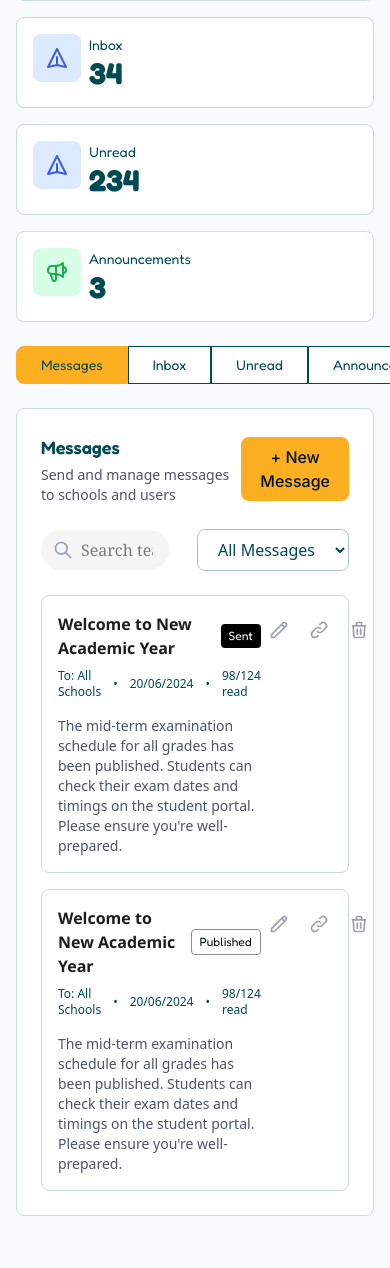
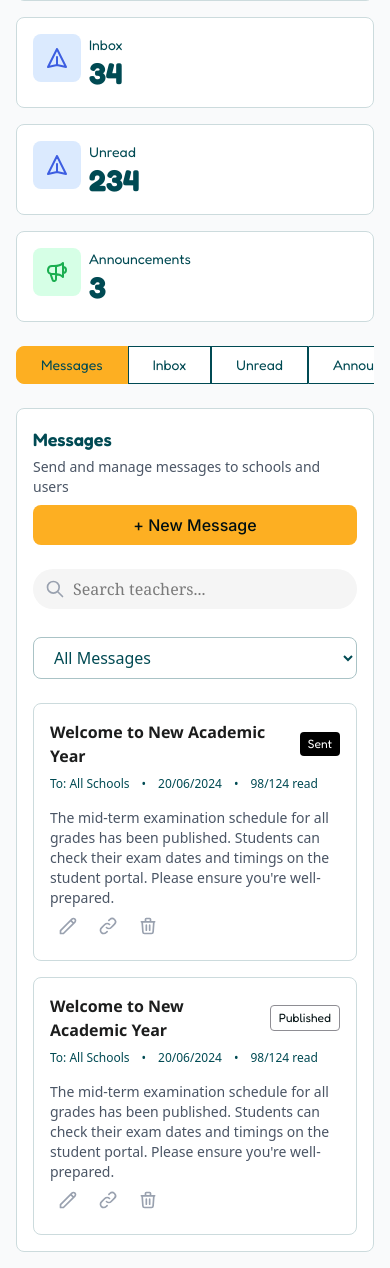
Before and after one commit to tsucess/kokokah_sms, a Laravel app: page /admin/messaging/inbox in a window 390 px wide. Shown: the part 235-1503 px from the top of the page. Run offline with Laravel 12, Linux system fonts and the light colour scheme; style sheets or scripts are compiled from the project's sources; some libraries are stand-ins or nearby versions.

Commit message:
did responsiveness

```diff
--- a/resources/views/admin/messaging/inbox.blade.php
+++ b/resources/views/admin/messaging/inbox.blade.php
@@ -137,7 +137,7 @@
 
     <!-- Tab Navigation -->
     <div class="mb-6">
-        <nav class="flex space-x-8">
+        <nav class="flex space-x-8 overflow-x-auto" style="scrollbar-width: none; -ms-overflow-style: none;">
             <div class="flex">
             <button onclick="showTab('messages')" id="tab-messages"
                 class="px-6 py-2 text-sm rounded-l-lg font-fredoka border border-primary text-primary bg-white hover:bg-gray-200 transition-colors">
@@ -160,21 +160,21 @@
     </div>
   <!-- Messages Tab Content -->
         <div id="content-messages" class="tab-content hidden">
-            <div class="bg-white rounded-lg border border-school-btn p-6">
-                <div class="flex items-center justify-between mb-6">
+            <div class="bg-white rounded-lg border border-school-btn p-4 sm:p-6">
+                <div class="flex flex-col sm:flex-row sm:items-center gap-2 justify-between mb-6">
                     <div>
                         <h3 class="text-lg font-semibold mb-1 font-fredoka text-primary">Messages</h3>
                         <p class="text-sm text-gray-600">Send and manage messages to schools and users</p>
                     </div>
                     <button onclick="openMessageModal()"
-                        class="px-4 py-2 rounded-lg font-medium bg-accent text-black font-inter hover:bg-accent-hover transition-colors">
+                        class="px-4 py-2 rounded-lg font-medium bg-accent text-black text-center font-inter hover:bg-accent-hover transition-colors">
                         + New Message
                     </button>
                 </div>
 
                 <!-- Search && Filter -->
-                <div class="mb-6 flex justify-between items-center gap-7">
-                    <div class="relative w-125">
+                <div class="mb-6 flex flex-col sm:flex-row justify-between sm:items-center gap-7">
+                    <div class="relative max-w-125">
                         <input type="text" placeholder="Search teachers..."
                             class="w-full pl-10 pr-4 py-2 bg-communicationSearch  rounded-full focus:ring-2 focus:border-transparent"
                             style="font-family: 'Sitka', Georgia, serif; focus:ring-color: #FDAF22;">
@@ -203,7 +203,7 @@
                     <div class="space-y-4">
                         <!-- Message 1 -->
                         <div class="border border-school-btn rounded-lg p-4 hover:bg-gray-50 cursor-pointer">
-                            <div class="flex items-start justify-between">
+                            <div class="flex flex-col sm:flex-row items-start justify-between">
                                 <div class="flex-1 flex flex-col gap-4">
                                     <div class="flex flex-col gap-2">
                                         <div class="flex items-center">
@@ -253,7 +253,7 @@
 
                         <!-- Message 2 -->
                         <div class="border border-school-btn rounded-lg p-4 hover:bg-gray-50 cursor-pointer">
-                            <div class="flex items-start justify-between">
+                            <div class="flex flex-col sm:flex-row items-start justify-between">
                                 <div class="flex-1 flex flex-col gap-4">
                                     <div class="flex flex-col gap-2">
                                         <div class="flex items-center">
@@ -308,7 +308,7 @@
 
         <!-- Messages Tab Content -->
         <div id="content-inbox" class="tab-content hidden">
-            <div class="bg-white rounded-lg border border-school-btn p-6">
+            <div class="bg-white rounded-lg border border-school-btn p-4 sm:p-6">
                 <div class="flex items-center justify-between mb-6">
                     <div>
                         <h3 class="text-lg font-semibold mb-1 font-fredoka text-primary">Inbox</h3>
@@ -317,8 +317,8 @@
                 </div>
 
                 <!-- Search && Filter -->
-                <div class="mb-6 flex justify-between items-center gap-7">
-                    <div class="relative w-125">
+                <div class="mb-6 flex flex-col sm:flex-row justify-between sm:items-center gap-7">
+                    <div class="relative max-w-125">
                         <input type="text" placeholder="Search teachers..."
                             class="w-full pl-10 pr-4 py-2 bg-communicationSearch  rounded-full focus:ring-2 focus:border-transparent"
                             style="font-family: 'Sitka', Georgia, serif; focus:ring-color: #FDAF22;">
@@ -347,7 +347,7 @@
                     <div class="space-y-4">
                         <!-- Message 1 -->
                         <div class="border border-school-btn rounded-lg p-4 hover:bg-gray-50 cursor-pointer">
-                            <div class="flex items-start justify-between">
+                            <div class="flex flex-col sm:flex-row items-start justify-between">
                                 <div class="flex-1 flex flex-col gap-4">
                                     <div class="flex flex-col gap-2">
                                         <div class="flex items-center">
@@ -397,7 +397,7 @@
 
                         <!-- Message 2 -->
                         <div class="border border-school-btn rounded-lg p-4 hover:bg-gray-50 cursor-pointer">
-                            <div class="flex items-start justify-between">
+                            <div class="flex flex-col sm:flex-row items-start justify-between">
                                 <div class="flex-1 flex flex-col gap-4">
                                     <div class="flex flex-col gap-2">
                                         <div class="flex items-center">
@@ -453,7 +453,7 @@
 
         <!-- Messages Tab Content -->
         <div id="content-unread" class="tab-content hidden">
-            <div class="bg-white rounded-lg border border-school-btn p-6">
+            <div class="bg-white rounded-lg border border-school-btn p-4 sm:p-6">
                 <div class="flex items-center justify-between mb-6">
                     <div>
                         <h3 class="text-lg font-semibold mb-1 font-fredoka text-primary">Unread</h3>
@@ -462,8 +462,8 @@
                 </div>
 
                 <!-- Search && Filter -->
-                <div class="mb-6 flex justify-between items-center gap-7">
-                    <div class="relative w-125">
+                <div class="mb-6 flex flex-col sm:flex-row justify-between sm:items-center gap-7">
+                    <div class="relative max-w-125">
                         <input type="text" placeholder="Search teachers..."
                             class="w-full pl-10 pr-4 py-2 bg-communicationSearch  rounded-full focus:ring-2 focus:border-transparent"
                             style="font-family: 'Sitka', Georgia, serif; focus:ring-color: #FDAF22;">
@@ -492,7 +492,7 @@
                     <div class="space-y-4">
                         <!-- Message 1 -->
                         <div class="border border-school-btn rounded-lg p-4 hover:bg-gray-50 cursor-pointer">
-                            <div class="flex items-start justify-between">
+                            <div class="flex flex-col sm:flex-row items-start justify-between">
                                 <div class="flex-1 flex flex-col gap-4">
                                     <div class="flex flex-col gap-2">
                                         <div class="flex items-center">
@@ -542,7 +542,7 @@
 
                         <!-- Message 2 -->
                         <div class="border border-school-btn rounded-lg p-4 hover:bg-gray-50 cursor-pointer">
-                            <div class="flex items-start justify-between">
+                            <div class="flex flex-col sm:flex-row items-start justify-between">
                                 <div class="flex-1 flex flex-col gap-4">
                                     <div class="flex flex-col gap-2">
                                         <div class="flex items-center">
@@ -598,7 +598,7 @@
 
         <!-- Announcements Tab Content -->
         <div id="content-announcements" class="tab-content hidden">
-            <div class="bg-white rounded-lg border border-school-btn p-6">
+            <div class="bg-white rounded-lg border border-school-btn p-4 sm:p-6">
                 <div class="flex items-center justify-between mb-6">
                     <div class="flex flex-col gap-2">
                         <h3 class="text-lg font-semibold font-fredoka text-primary">Announcements</h3>
@@ -607,8 +607,8 @@
                 </div>
 
                 <!-- Search and Filter -->
-                <div class="mb-6 flex justify-between items-center gap-7">
-                    <div class="relative w-125">
+                <div class="mb-6 flex flex-col sm:flex-row justify-between sm:items-center gap-7">
+                    <div class="relative max-w-125">
                         <input type="text" placeholder="Search teachers..."
                             class="w-full pl-10 pr-4 py-2 bg-communicationSearch  rounded-full focus:ring-2 focus:border-transparent"
                             style="font-family: 'Sitka', Georgia, serif; focus:ring-color: #FDAF22;">
@@ -630,10 +630,10 @@
                 <div class="space-y-4">
                     <!-- Announcement 1 -->
                     <div class="border border-school-btn rounded-lg p-4 hover:bg-gray-50 cursor-pointer">
-                        <div class="flex items-start justify-between">
+                        <div class="flex flex-col sm:flex-row items-start justify-between">
                             <div class="flex-1 flex flex-col gap-5">
                                 <div class="flex flex-col gap-2">
-                                    <div class="flex items-center">
+                                    <div class="flex flex-col sm:flex-row gap-2 sm:items-center">
                                         <h4 class="font-semibold text-communicationText font-sitka">System Maintenance
                                             Notice
                                         </h4>
@@ -647,7 +647,7 @@
                                         </div>
 
                                     </div>
-                                    <div class="flex items-center text-xs text-primary space-x-3">
+                                    <div class="flex flex-wrap items-center text-xs text-primary space-x-3">
                                         <span>Published: All Users</span>
                                         <span>•</span>
                                         <span>Expired:20/06/2024</span>
@@ -690,10 +690,10 @@
 
                     <!-- Announcement 2 -->
                     <div class="border border-school-btn rounded-lg p-4 hover:bg-gray-50 cursor-pointer">
-                        <div class="flex items-start justify-between">
+                        <div class="flex flex-col sm:flex-row items-start justify-between">
                             <div class="flex-1 flex flex-col gap-5">
                                 <div class="flex flex-col gap-2">
-                                    <div class="flex items-center">
+                                    <div class="flex flex-col sm:flex-row gap-2 sm:items-center">
                                         <h4 class="font-semibold text-communicationText font-sitka">System Maintenance
                                             Notice
                                         </h4>
@@ -707,7 +707,7 @@
                                         </div>
 
                                     </div>
-                                    <div class="flex items-center text-xs text-primary space-x-3">
+                                    <div class="flex flex-wrap items-center text-xs text-primary space-x-3">
                                         <span>Published: All Users</span>
                                         <span>•</span>
                                         <span>Expired:20/06/2024</span>
@@ -750,10 +750,10 @@
 
                     <!-- Announcement 3 -->
                     <div class="border border-school-btn rounded-lg p-4 hover:bg-gray-50 cursor-pointer">
-                        <div class="flex items-start justify-between">
+                        <div class="flex flex-col sm:flex-row items-start justify-between">
                             <div class="flex-1 flex flex-col gap-5">
                                 <div class="flex flex-col gap-2">
-                                    <div class="flex items-center">
+                                    <div class="flex flex-col sm:flex-row gap-2 sm:items-center">
                                         <h4 class="font-semibold text-communicationText font-sitka">System Maintenance
                                             Notice
                                         </h4>
@@ -767,7 +767,7 @@
                                         </div>
 
                                     </div>
-                                    <div class="flex items-center text-xs text-primary space-x-3">
+                                    <div class="flex flex-wrap items-center text-xs text-primary space-x-3">
                                         <span>Published: All Users</span>
                                         <span>•</span>
                                         <span>Expired:20/06/2024</span>
--- a/resources/views/admin/timetable/index.blade.php
+++ b/resources/views/admin/timetable/index.blade.php
@@ -4,7 +4,7 @@
 @section('page-title', 'Welcome to Kokokah')
 
 @section('content')
-<div class="p-8 flex flex-col gap-7">
+<div class="p-4 md:p-8 flex flex-col gap-7">
     <div class="flex flex-col gap-1">
         <h1 class="font-fredoka text-2xl text-primary font-bold">Timetable</h1>
         <p class="text-primary text-sm font-sitka">This is a rundown display of all classes and subjects with the approved time slot. You can choose to add or makes change</p>
```
Also changed, not shown: resources/views/admin/broadsheet/index.blade.php (+11 -11 lines), resources/views/admin/lesson-plan/index.blade.php (+4 -4 lines).
